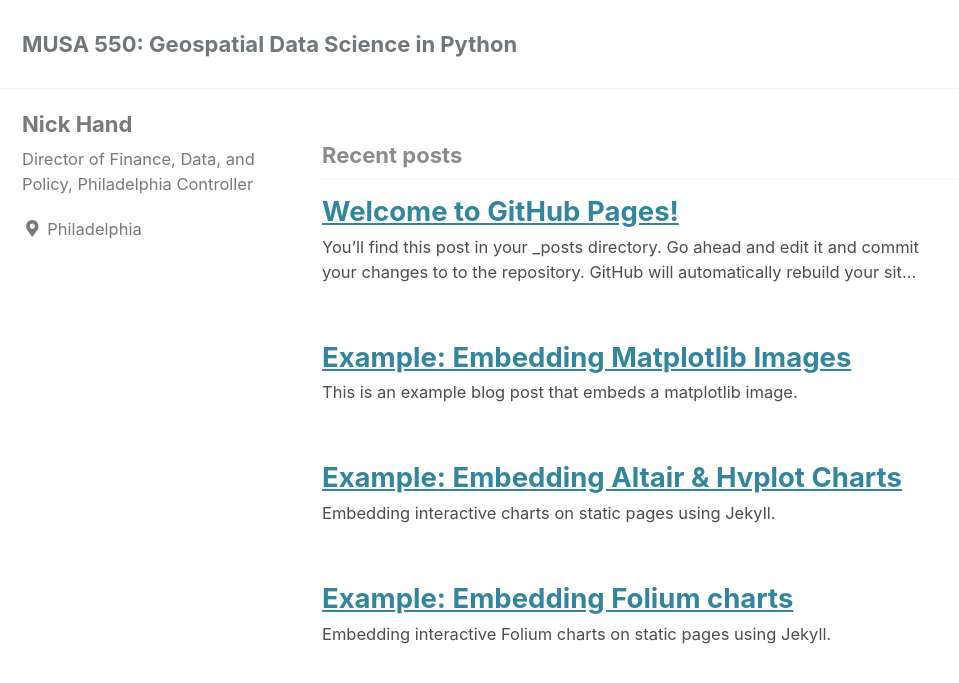
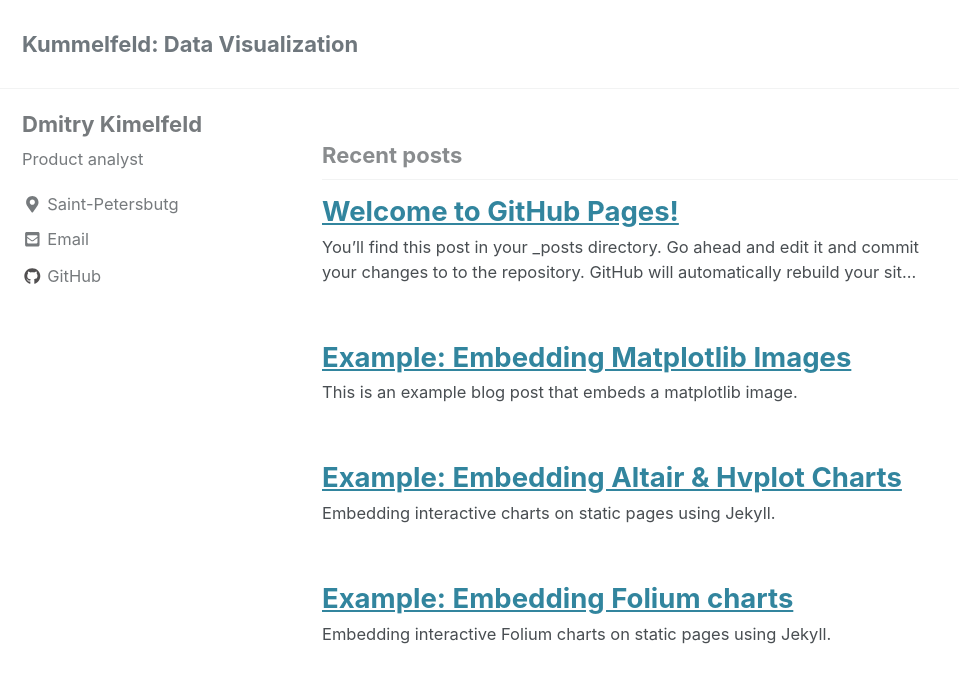
Before and after one commit to ku9efeld/web_portfolio, a Jekyll site: the page built from index.html, in a window 1280 px wide and 900 px high. Shown: the top 683 px of the window, without its empty margins (0-959 px from the left). Built offline with Jekyll 4.4.1, drawn with Linux system fonts in a browser that asks for light colours; cached includes are drawn as plain includes; nearby versions of some CDN libraries; a script that is not in the unit is left out; the list of posts is cut into pages by our own code; some of the changed text lies outside the part shown.

Commit message:
Update _config.yml

```diff
--- a/_config.yml
+++ b/_config.yml
@@ -16,13 +16,13 @@ minimal_mistakes_skin: "default" # "air", "aqua", "contrast", "dark", "dirt", "n
 
 # Site Settings
 locale: "en-US"
-title: "MUSA 550: Geospatial Data Science in Python"
+title: "Kummelfeld: Data Visualization"
 title_separator: "-"
-name: "Nick Hand"
-description: "Displaying cool data visualizations"
-url: # the base hostname & protocol for your site e.g. "https://mmistakes.github.io"
+name: "Dmitry Kimelfeld"
+description: "Product analyst"
+url: # the base hostname & protocol for your site e.g. "https://ku9efeld.github.io/web_portfolio"
 baseurl: # the subpath of your site, e.g. "/blog"
-repository: # GitHub username/repo-name e.g. "mmistakes/minimal-mistakes"
+repository: # GitHub username/repo-name e.g. "ku9efeld/web_portfolio"
 teaser: # path of fallback teaser image, e.g. "/assets/images/500x300.png"
 logo: # path of logo image to display in the masthead, e.g. "/assets/images/88x88.png"
 masthead_title: # overrides the website title displayed in the masthead, use " " for no title
@@ -105,30 +105,18 @@ analytics:
 
 # Site Author
 author:
-  name: "Nick Hand"
+  name: "Dmitry Kimelfeld"
   avatar: # path of avatar image, e.g. "/assets/images/bio-photo.jpg"
-  bio: "Director of Finance, Data, and Policy, Philadelphia Controller"
-  location: "Philadelphia"
+  bio: "Product analyst"
+  location: "Saint-Petersbutg"
   email:
   links:
     - label: "Email"
       icon: "fas fa-fw fa-envelope-square"
-      # url: mailto:your.name@email.com
-    - label: "Website"
-      icon: "fas fa-fw fa-link"
-      # url: "https://your-website.com"
-    - label: "Twitter"
-      icon: "fab fa-fw fa-twitter-square"
-      # url: "https://twitter.com/"
-    - label: "Facebook"
-      icon: "fab fa-fw fa-facebook-square"
-      # url: "https://facebook.com/"
+      url: mailto:"kummelfeld@gmail.com"
     - label: "GitHub"
       icon: "fab fa-fw fa-github"
-      # url: "https://github.com/"
-    - label: "Instagram"
-      icon: "fab fa-fw fa-instagram"
-      # url: "https://instagram.com/"
+      url: "https://github.com/ku9efeld"
 
 # Site Footer
 footer:
@@ -141,15 +129,10 @@ footer:
       # url:
     - label: "GitHub"
       icon: "fab fa-fw fa-github"
-      # url:
+      url: "https://github.com/ku9efeld"
     - label: "GitLab"
       icon: "fab fa-fw fa-gitlab"
-      # url:
-    - label: "Bitbucket"
-      icon: "fab fa-fw fa-bitbucket"
-      # url:
-    - label: "Instagram"
-      icon: "fab fa-fw fa-instagram"
+
       # url:
 
 # Reading Files
```
